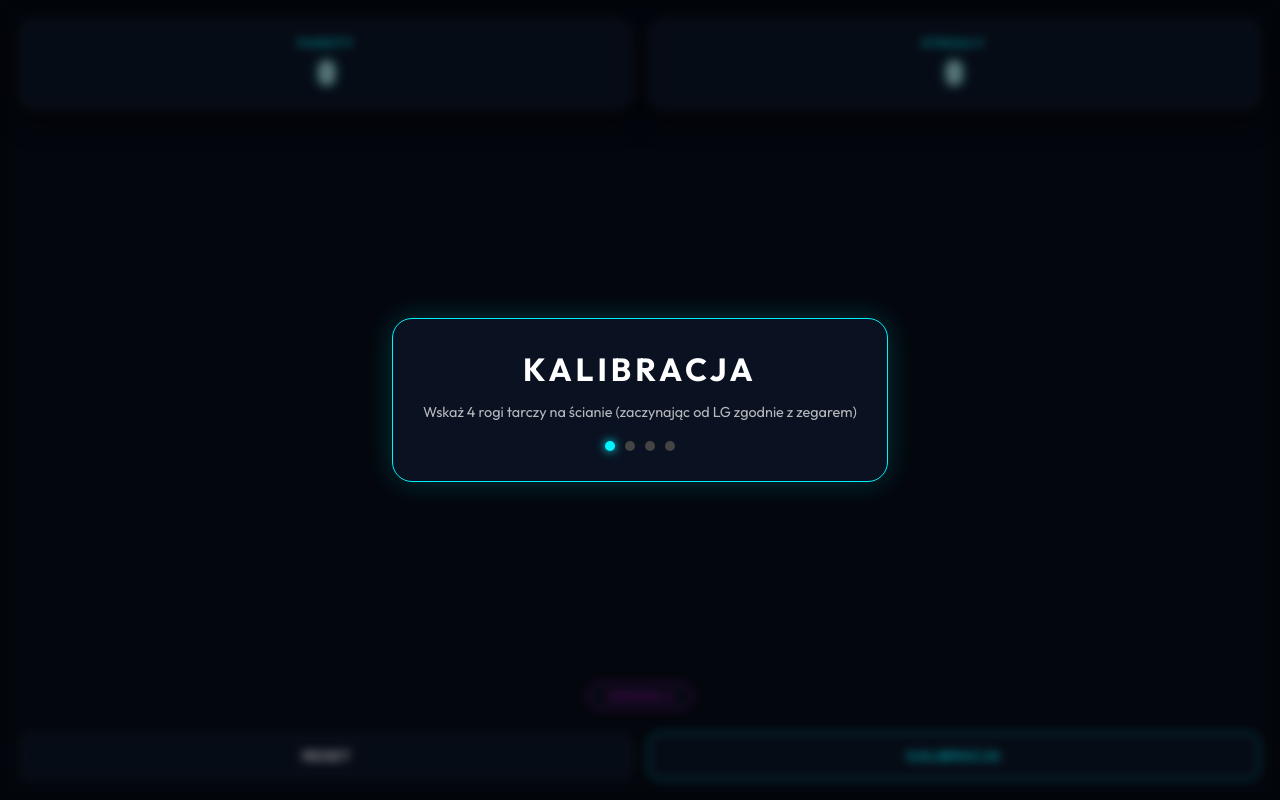
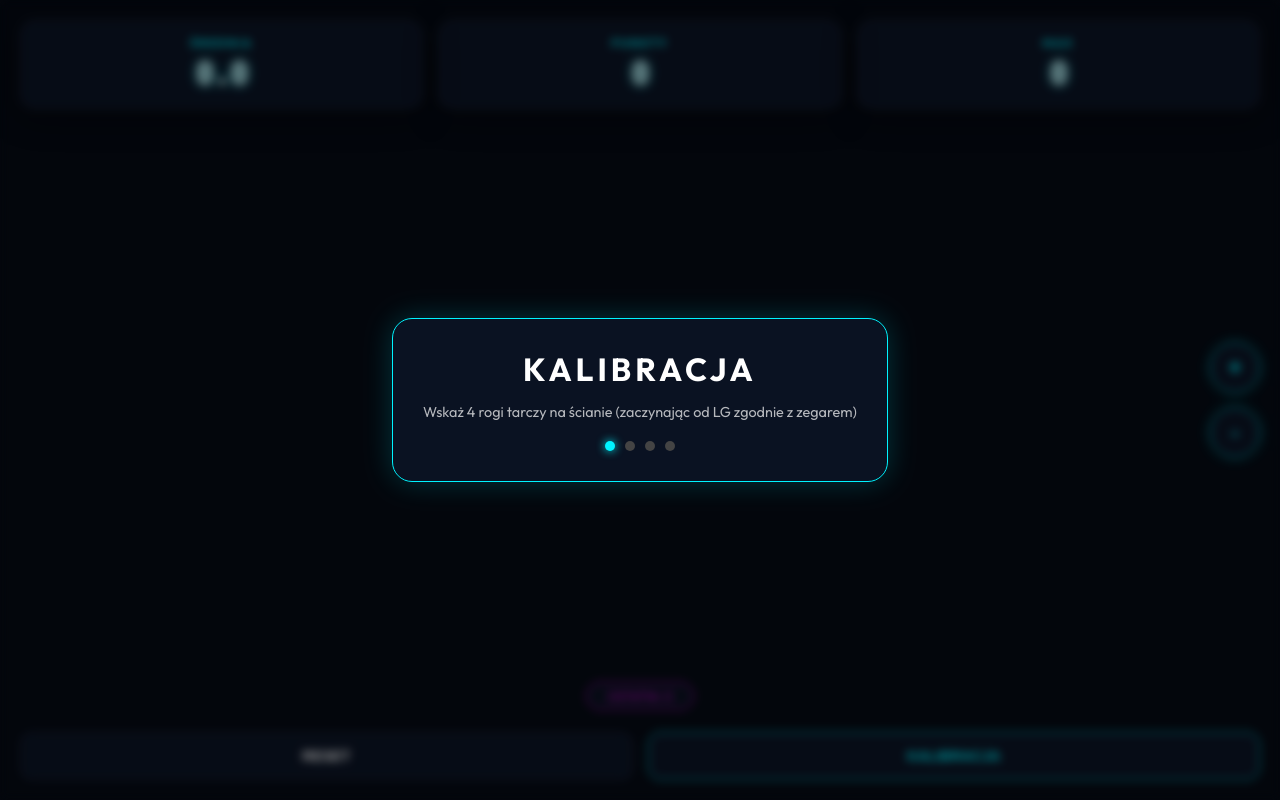
Before and after one commit to LukaszDabros/Antigravity, a PHP site: page / in a window 1280 px wide. Run offline with PHP 8.4, Linux system fonts and the light colour scheme.

Commit message:
Usprawnienia Etapu 2: Tarcza PPN 10m, Drag & Drop kalibracji, Zoom i Statystyki

```diff
--- a/virtual-shooting-range-mobile/app.js
+++ b/virtual-shooting-range-mobile/app.js
@@ -9,11 +9,14 @@ const dCtx = detectionCanvas.getContext('2d', { willReadFrequently: true });
 const uiCtx = uiCanvas.getContext('2d');
 const shotSound = document.getElementById('shot-sound');
 
+const avgValEl = document.getElementById('avg-val');
 const scoreEl = document.getElementById('score-val');
-const shotsEl = document.getElementById('shots-val');
+const maxValEl = document.getElementById('max-val');
 const lastValEl = document.getElementById('last-val');
 const calibrationOverlay = document.getElementById('calibration-overlay');
 const dots = document.querySelectorAll('.dot');
+const zoomInBtn = document.getElementById('zoom-in');
+const zoomOutBtn = document.getElementById('zoom-out');
 
 // Stan aplikacji
 let state = {
@@ -22,19 +25,30 @@ let state = {
     corners: [], // [tl, tr, br, bl]
     score: 0,
     shots: 0,
+    maxScore: 0,
+    avgScore: 0,
     isArmed: true,
     threshold: 230,
-    lastShotTime: 0
+    lastShotTime: 0,
+    zoom: 1.0,
+    isDragging: false,
+    dragIndex: -1
 };
 
-// Ładowanie kalibracji z pamięci
+// Ładowanie ustawień
 function loadSettings() {
     const saved = localStorage.getItem('laser_range_calib');
+    const savedZoom = localStorage.getItem('laser_range_zoom');
     if (saved) {
         state.corners = JSON.parse(saved);
         state.isCalibrating = false;
         calibrationOverlay.classList.remove('active');
-        setTimeout(drawTarget, 500); // Rysuj po zainicjowaniu canvasa
+        updateHandles();
+        setTimeout(drawTarget, 500);
+    }
+    if (savedZoom) {
+        state.zoom = parseFloat(savedZoom);
+        applyZoom();
     }
 }
 
@@ -44,7 +58,7 @@ async function initCamera() {
     try {
         const stream = await navigator.mediaDevices.getUserMedia({
             video: {
-                facingMode: 'environment', // Tylna kamera
+                facingMode: 'environment',
                 width: { ideal: 1280 },
                 height: { ideal: 720 }
             }
@@ -54,112 +68,91 @@ async function initCamera() {
         video.onloadedmetadata = () => {
             uiCanvas.width = video.videoWidth;
             uiCanvas.height = video.videoHeight;
-            detectionCanvas.width = video.videoWidth / 4; // Zmniejszenie dla wydajności
+            detectionCanvas.width = video.videoWidth / 4;
             detectionCanvas.height = video.videoHeight / 4;
-
-            // Próba ustawienia niskiej ekspozycji (Android/Chrome only)
-            const track = stream.getVideoTracks()[0];
-            const caps = track.getCapabilities();
-            if (caps.exposureMode && caps.exposureMode.includes('manual')) {
-                track.applyConstraints({
-                    advanced: [{ exposureMode: 'manual', exposureTime: 10 }]
-                });
-            }
 
             requestAnimationFrame(detectionLoop);
         };
     } catch (err) {
         console.error("Camera error:", err);
-        alert("Błąd dostępu do kamery. Upewnij się, że używasz HTTPS.");
     }
 }
 
-// 2. Główna pętla detekcji
+// Zoom
+function applyZoom() {
+    video.style.transform = `scale(${state.zoom})`;
+    localStorage.setItem('laser_range_zoom', state.zoom);
+}
+
+zoomInBtn.onclick = () => { state.zoom += 0.2; applyZoom(); };
+zoomOutBtn.onclick = () => { if(state.zoom > 1) state.zoom -= 0.2; applyZoom(); };
+
+// 2. Detekcja
 function detectionLoop() {
-    // Rysowanie do analizy
     dCtx.drawImage(video, 0, 0, detectionCanvas.width, detectionCanvas.height);
-    const frame = dCtx.getImageData(0, 0, detectionCanvas.width, detectionCanvas.height);
-    const data = frame.data;
+    const data = dCtx.getImageData(0, 0, detectionCanvas.width, detectionCanvas.height).data;
 
-    let brightestX = -1;
-    let brightestY = -1;
-    let maxBrightness = 0;
+    let brightestX = -1, brightestY = -1, maxBrightness = 0;
 
-    // Szukanie najjaśniejszego piksela
     for (let i = 0; i < data.length; i += 4) {
-        const r = data[i];
-        const g = data[i+1];
-        const b = data[i+2];
-        const brightness = (r + g + b) / 3;
-
+        const brightness = (data[i] + data[i+1] + data[i+2]) / 3;
         if (brightness > state.threshold && brightness > maxBrightness) {
             maxBrightness = brightness;
-            const pixelIndex = i / 4;
-            brightestX = pixelIndex % detectionCanvas.width;
-            brightestY = Math.floor(pixelIndex / detectionCanvas.width);
+            brightestX = (i / 4) % detectionCanvas.width;
+            brightestY = Math.floor((i / 4) / detectionCanvas.width);
         }
     }
 
-    // Obsługa strzału
     if (brightestX !== -1 && state.isArmed && !state.isCalibrating) {
-        processShot(brightestX * 4, brightestY * 4); // Powrót do pełnej rozdzielczości
-        state.isArmed = false; // Rozbrojenie do czasu zniknięcia plamki
+        processShot(brightestX * 4, brightestY * 4);
+        state.isArmed = false;
     } else if (brightestX === -1) {
-        state.isArmed = true; // Uzbrojenie, gdy laser nie jest widoczny
+        state.isArmed = true;
     }
-
     requestAnimationFrame(detectionLoop);
 }
 
-// 3. Przetwarzanie strzału i punktacja
-function processShot(x, y) {
-    if (Date.now() - state.lastShotTime < 500) return; // Debounce
-
-    state.shots++;
-    shotsEl.innerText = state.shots;
-    state.lastShotTime = Date.now();
-
-    // Dźwięk
-    shotSound.currentTime = 0;
-    shotSound.play().catch(() => {});
-
-    // Obliczanie punktów (uproszczony model tarczy)
-    // TODO: Zastosować homografię na podstawie state.corners
-    const points = calculateScore(x, y);
-    state.score += points;
-    scoreEl.innerText = state.score;
-    lastValEl.innerText = points;
-
-    // Wizualizacja trafienia
-    drawHit(x, y);
-}
-
+// 3. Punktacja PPN 10m (17x17cm)
 function calculateScore(x, y) {
     if (state.corners.length < 4) return 0;
 
-    // Obliczanie środka tarczy (punkt 10)
     const centerX = (state.corners[0].x + state.corners[1].x + state.corners[2].x + state.corners[3].x) / 4;
     const centerY = (state.corners[0].y + state.corners[1].y + state.corners[2].y + state.corners[3].y) / 4;
 
-    // Obliczanie przybliżonego "promienia" tarczy (połowa średniej szerokości)
     const w1 = Math.sqrt(Math.pow(state.corners[1].x - state.corners[0].x, 2) + Math.pow(state.corners[1].y - state.corners[0].y, 2));
-    const w2 = Math.sqrt(Math.pow(state.corners[2].x - state.corners[3].x, 2) + Math.pow(state.corners[2].y - state.corners[3].y, 2));
-    const avgW = (w1 + w2) / 2;
-    const targetRadius = avgW / 2;
+    const targetRadius = w1 / 2; // Połowa szerokości tarczy (85mm w skali 170mm)
 
-    // Odległość trafienia od środka
     const dist = Math.sqrt(Math.pow(x - centerX, 2) + Math.pow(y - centerY, 2));
-    const relDist = dist / targetRadius; // 0.0 to środek, 1.0 to krawędź tarczy (50cm)
+    const relDist = dist / targetRadius;
 
-    // Logika pierścieni TS-2 (promienie 25mm, 50mm, 75mm... w skali 500mm)
-    // tzn. 10 punktów to relDist < 0.1 (średnica 10 to 50mm / 500mm = 0.1)
-    for (let p = 10; p >= 1; p--) {
-        const ringRadius = (11 - p) * 0.1; // 10: 0.1, 9: 0.2, 8: 0.3...
-        // W tarczy TS-2 pistoletowej promienie idą co 25mm (co 0.1 skali tarczy 500mm)
-        if (relDist <= ringRadius / 2) return p;
+    // Promienie PPN 10m względem promienia tarczy (85mm)
+    const ppnRadii = [5.75, 13.75, 21.75, 29.75, 37.75, 45.75, 53.75, 61.75, 69.75, 77.75].map(r => r / 85);
+
+    for (let i = 0; i < ppnRadii.length; i++) {
+        if (relDist <= ppnRadii[i]) return 10 - i;
     }
+    return 0;
+}
 
-    return 0;
+function processShot(x, y) {
+    if (Date.now() - state.lastShotTime < 400) return;
+
+    const points = calculateScore(x, y);
+    if (points === 0) return;
+
+    state.shots++;
+    state.score += points;
+    if (points > state.maxScore) state.maxScore = points;
+    state.avgScore = (state.score / state.shots).toFixed(1);
+
+    scoreEl.innerText = state.score;
+    avgValEl.innerText = state.avgScore;
+    maxValEl.innerText = state.maxScore;
+    lastValEl.innerText = points;
+
+    shotSound.currentTime = 0;
+    shotSound.play().catch(() => {});
+    drawHit(x, y);
 }
 
 function drawTarget() {
@@ -168,61 +161,63 @@ function drawTarget() {
 
     const centerX = (state.corners[0].x + state.corners[1].x + state.corners[2].x + state.corners[3].x) / 4;
     const centerY = (state.corners[0].y + state.corners[1].y + state.corners[2].y + state.corners[3].y) / 4;
+    const w = Math.sqrt(Math.pow(state.corners[1].x - state.corners[0].x, 2) + Math.pow(state.corners[1].y - state.corners[0].y, 2));
+    const R = w / 2;
 
-    const w1 = Math.sqrt(Math.pow(state.corners[1].x - state.corners[0].x, 2) + Math.pow(state.corners[1].y - state.corners[0].y, 2));
-    const targetRadius = w1 / 2;
+    const ppnRadii = [5.75, 13.75, 21.75, 29.75, 37.75, 45.75, 53.75, 61.75, 69.75, 77.75].map(r => (r / 85) * R);
 
-    // Rysowanie pierścieni (1-10)
     uiCtx.lineWidth = 1;
-    for (let p = 1; p <= 10; p++) {
-        const r = (targetRadius * (11 - p)) / 10;
+    ppnRadii.reverse().forEach((r, i) => {
         uiCtx.beginPath();
         uiCtx.arc(centerX, centerY, r, 0, Math.PI * 2);
-        uiCtx.strokeStyle = p >= 7 ? 'rgba(0, 243, 255, 0.3)' : 'rgba(255, 255, 255, 0.1)';
+        uiCtx.strokeStyle = (10-i) >= 7 ? 'rgba(0, 243, 255, 0.4)' : 'rgba(255, 255, 255, 0.1)';
         uiCtx.stroke();
-        if (p === 10) {
-            uiCtx.fillStyle = 'rgba(0, 243, 255, 0.2)';
-            uiCtx.fill();
-        }
-    }
+    });
 
-    // Rysowanie obrysu zewnętrznego
     uiCtx.strokeStyle = 'cyan';
     uiCtx.lineWidth = 2;
     uiCtx.beginPath();
     uiCtx.moveTo(state.corners[0].x, state.corners[0].y);
-    uiCtx.lineTo(state.corners[1].x, state.corners[1].y);
-    uiCtx.lineTo(state.corners[2].x, state.corners[2].y);
-    uiCtx.lineTo(state.corners[3].x, state.corners[3].y);
+    state.corners.forEach(p => uiCtx.lineTo(p.x, p.y));
     uiCtx.closePath();
     uiCtx.stroke();
 }
 
 function drawHit(x, y) {
-    // Rysowanie trwałego śladu na warstwie UI
     uiCtx.beginPath();
-    uiCtx.arc(x, y, 4, 0, Math.PI * 2);
+    uiCtx.arc(x, y, 5, 0, Math.PI * 2);
     uiCtx.fillStyle = '#ff00ff';
-    uiCtx.shadowBlur = 10;
-    uiCtx.shadowColor = '#ff00ff';
     uiCtx.fill();
-    uiCtx.shadowBlur = 0;
 }
 
-function finishCalibration() {
-    state.isCalibrating = false;
-    calibrationOverlay.classList.remove('active');
+// 4. Kalibracja i Drag & Drop
+window.addEventListener('mousedown', startDrag);
+window.addEventListener('touchstart', (e) => startDrag(e.touches[0]));
+window.addEventListener('mousemove', doDrag);
+window.addEventListener('touchmove', (e) => { e.preventDefault(); doDrag(e.touches[0]); }, {passive: false});
+window.addEventListener('mouseup', stopDrag);
+window.addEventListener('touchend', stopDrag);
 
-    // Zapisywanie do pamięci
-    localStorage.setItem('laser_range_calib', JSON.stringify(state.corners));
+function startDrag(e) {
+    if (state.isCalibrating) {
+        handleFirstCalibration(e);
+        return;
+    }
 
-    drawTarget();
+    const rect = uiCanvas.getBoundingClientRect();
+    const x = ((e.clientX - rect.left) / rect.width) * uiCanvas.width;
+    const y = ((e.clientY - rect.top) / rect.height) * uiCanvas.height;
+
+    state.corners.forEach((p, i) => {
+        const dist = Math.sqrt(Math.pow(x - p.x, 2) + Math.pow(y - p.y, 2));
+        if (dist < 50) {
+            state.isDragging = true;
+            state.dragIndex = i;
+        }
+    });
 }
 
-// 4. Obsługa kliknięć (Kalibracja)
-window.addEventListener('click', (e) => {
-    if (!state.isCalibrating) return;
-
+function handleFirstCalibration(e) {
     const rect = uiCanvas.getBoundingClientRect();
     const x = ((e.clientX - rect.left) / rect.width) * uiCanvas.width;
     const y = ((e.clientY - rect.top) / rect.height) * uiCanvas.height;
@@ -230,20 +225,55 @@ window.addEventListener('click', (e) => {
     state.corners.push({x, y});
     dots[state.calibrationStep].classList.add('active');
     state.calibrationStep++;
+    if (state.calibrationStep === 4) finishCalibration();
+}
 
-    if (state.calibrationStep === 4) {
-        finishCalibration();
-    }
-});
+function doDrag(e) {
+    if (!state.isDragging) return;
+    const rect = uiCanvas.getBoundingClientRect();
+    const x = ((e.clientX - rect.left) / rect.width) * uiCanvas.width;
+    const y = ((e.clientY - rect.top) / rect.height) * uiCanvas.height;
 
-document.getElementById('reset-btn').onclick = () => location.reload();
+    state.corners[state.dragIndex] = {x, y};
+    updateHandles();
+    drawTarget();
+}
+
+function stopDrag() {
+    if (state.isDragging) localStorage.setItem('laser_range_calib', JSON.stringify(state.corners));
+    state.isDragging = false;
+    state.dragIndex = -1;
+}
+
+function updateHandles() {
+    document.querySelectorAll('.calib-handle').forEach(h => h.remove());
+    if (state.isCalibrating) return;
+
+    state.corners.forEach((p, i) => {
+        const handle = document.createElement('div');
+        handle.className = 'calib-handle';
+        const rect = uiCanvas.getBoundingClientRect();
+        handle.style.left = (p.x / uiCanvas.width * rect.width + rect.left) + 'px';
+        handle.style.top = (p.y / uiCanvas.height * rect.height + rect.top) + 'px';
+        document.body.appendChild(handle);
+    });
+}
+
+function finishCalibration() {
+    state.isCalibrating = false;
+    calibrationOverlay.classList.remove('active');
+    localStorage.setItem('laser_range_calib', JSON.stringify(state.corners));
+    updateHandles();
+    drawTarget();
+}
+
+document.getElementById('reset-btn').onclick = () => { localStorage.clear(); location.reload(); };
 document.getElementById('calibrate-btn').onclick = () => {
     state.isCalibrating = true;
     state.calibrationStep = 0;
     state.corners = [];
     calibrationOverlay.classList.add('active');
-    dots.forEach(d => d.classList.remove('active'));
+    updateHandles();
 };
 
-// Start
 initCamera();
--- a/virtual-shooting-range-mobile/index.html
+++ b/virtual-shooting-range-mobile/index.html
@@ -20,13 +20,23 @@
         <div id="hud">
             <div class="top-bar">
                 <div class="stat-box">
+                    <span class="label">ŚREDNIA</span>
+                    <span id="avg-val" class="value">0.0</span>
+                </div>
+                <div class="stat-box">
                     <span class="label">PUNKTY</span>
                     <span id="score-val" class="value">0</span>
                 </div>
                 <div class="stat-box">
-                    <span class="label">STRZAŁY</span>
-                    <span id="shots-val" class="value">0</span>
+                    <span class="label">MAX</span>
+                    <span id="max-val" class="value">0</span>
                 </div>
+            </div>
+
+            <!-- Sterowanie Zoomem -->
+            <div class="zoom-controls">
+                <button id="zoom-in" class="zoom-btn">+</button>
+                <button id="zoom-out" class="zoom-btn">-</button>
             </div>
 
             <div id="calibration-overlay" class="overlay active">
--- a/virtual-shooting-range-mobile/style.css
+++ b/virtual-shooting-range-mobile/style.css
@@ -213,6 +213,75 @@ body, html {
     opacity: 0.8;
 }
 
+/* Sterowanie Zoomem */
+.zoom-controls {
+    position: absolute;
+    right: 20px;
+    top: 50%;
+    transform: translateY(-50%);
+    display: flex;
+    flex-direction: column;
+    gap: 15px;
+    z-index: 15;
+    pointer-events: auto;
+}
+
+.zoom-btn {
+    width: 50px;
+    height: 50px;
+    border-radius: 50%;
+    background: var(--glass-bg);
+    border: 1px solid var(--neon-blue);
+    color: var(--neon-blue);
+    font-size: 1.5rem;
+    font-weight: 700;
+    backdrop-filter: blur(10px);
+    box-shadow: 0 0 15px rgba(0, 243, 255, 0.2);
+    display: flex;
+    align-items: center;
+    justify-content: center;
+}
+
+.zoom-btn:active {
+    background: var(--neon-blue);
+    color: var(--dark-bg);
+    transform: scale(0.9);
+}
+
+/* Uchwyty kalibracji (Drag & Drop) */
+.calib-handle {
+    position: absolute;
+    width: 44px; /* Rozmiar dla wygodnego dotyku */
+    height: 44px;
+    border: 2px solid var(--neon-blue);
+    border-radius: 50%;
+    transform: translate(-50%, -50%);
+    z-index: 25;
+    background: rgba(0, 243, 255, 0.1);
+    box-shadow: 0 0 15px var(--neon-blue);
+    pointer-events: auto;
+}
+
+.calib-handle::after {
+    content: '';
+    position: absolute;
+    top: 50%;
+    left: 50%;
+    width: 6px;
+    height: 6px;
+    background: white;
+    border-radius: 50%;
+    transform: translate(-50%, -50%);
+}
+
+#camera-feed {
+    width: 100%;
+    height: 100%;
+    object-fit: cover;
+    filter: brightness(0.6) contrast(1.2);
+    transition: transform 0.3s ease; /* Płynny zoom */
+}
+
 /* Animacje */
 @keyframes pulse {
     0% { transform: scale(1); opacity: 0.8; }
```
